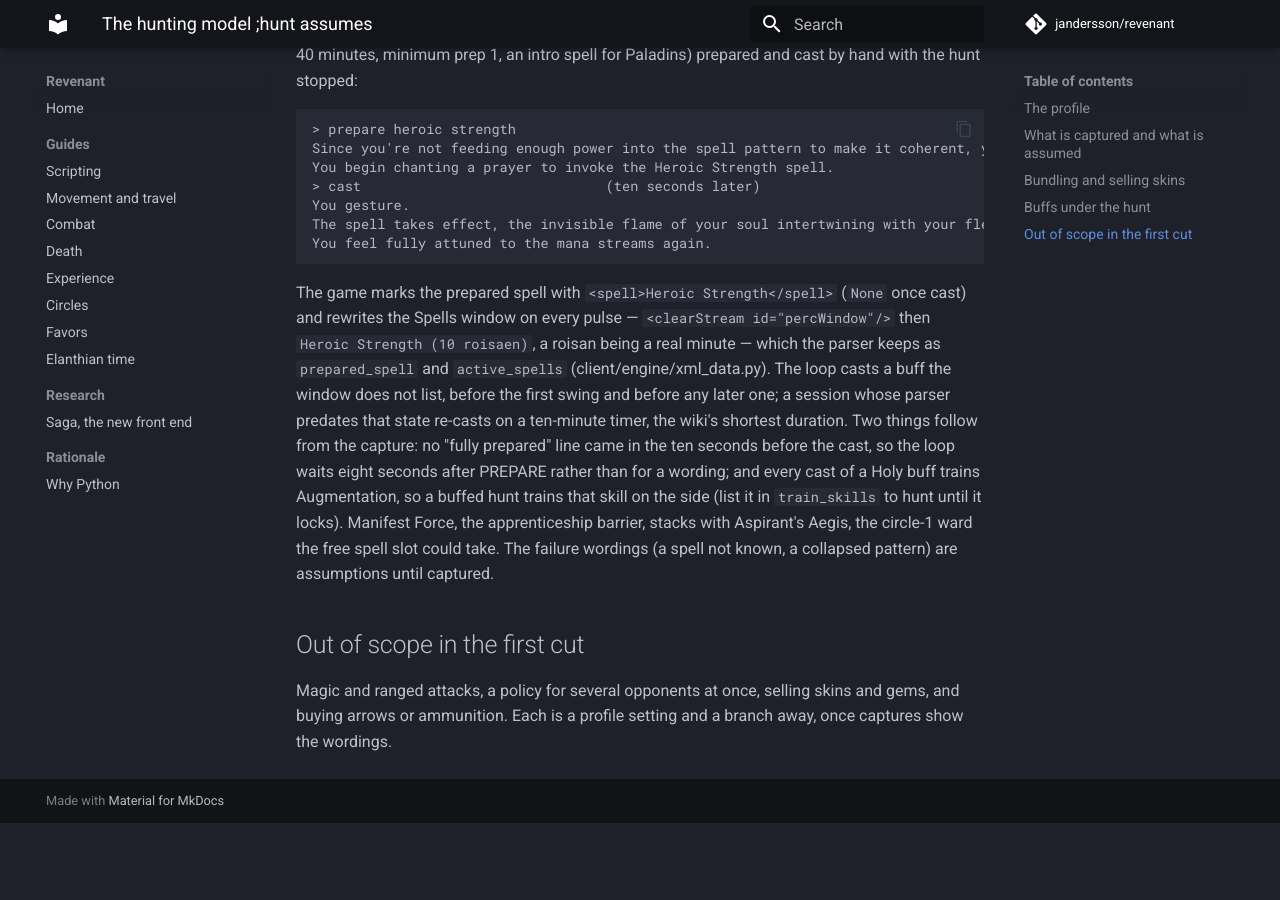
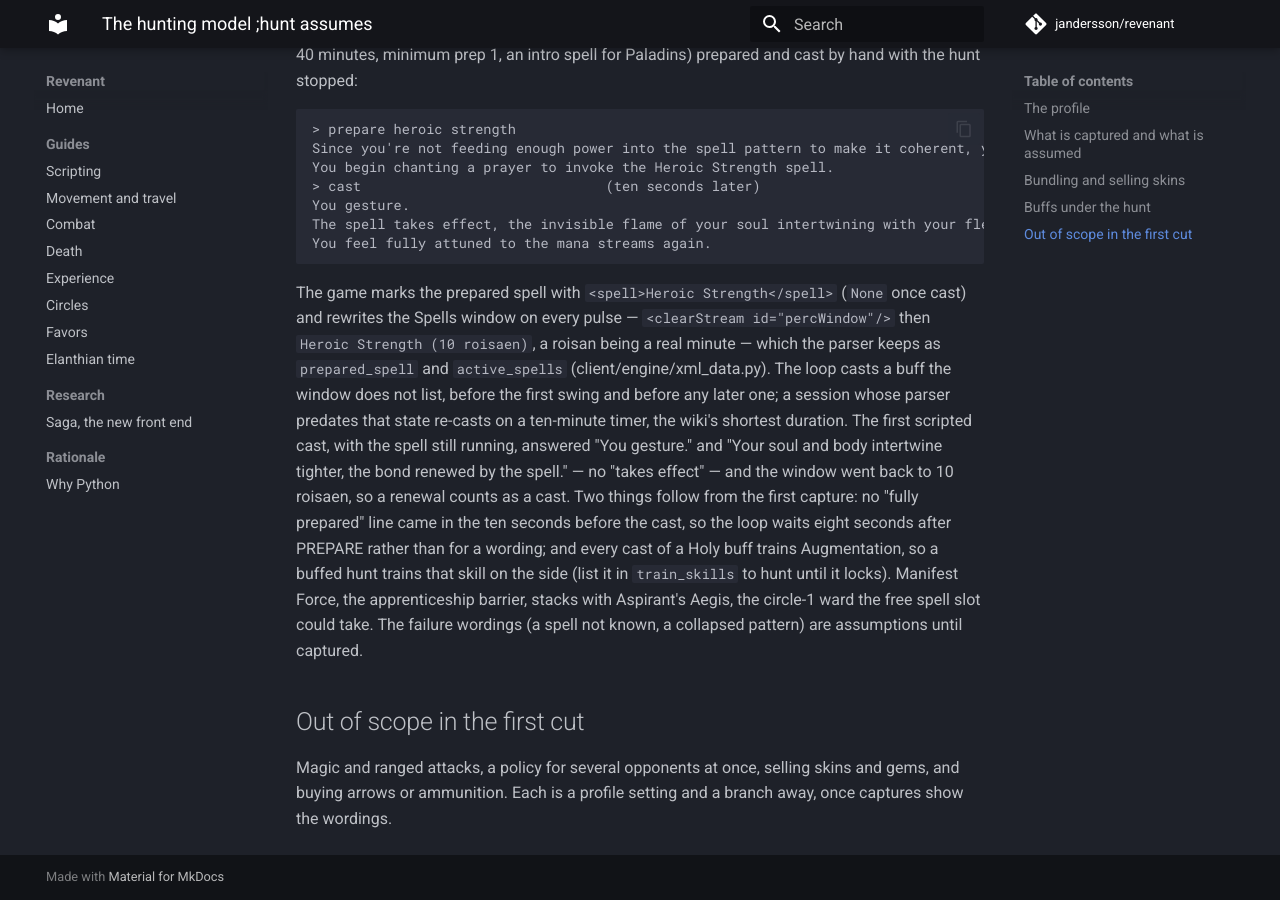
Before and after one commit to jandersson/revenant, an MkDocs documentation site: the page built from docs/hunting.md, in a window 1280 px wide and 900 px high, scrolled down 4677 px. Built offline with MkDocs 1.6.1 and Material for MkDocs 9.7.7, drawn with Linux system fonts in a browser that asks for light colours; comment, search, counter and statistics services are not loaded; before the commit the page ends 5500 px from its top, so only the background shows below that.

Commit message:
fix(hunt): a renewed buff counts as cast
The first scripted cast found Heroic Strength still running and the
game answered "You gesture." and "Your soul and body intertwine
tighter, the bond renewed by the spell." with no "takes effect";
the window went back to its full time. Both wordings are success now.

Co-Authored-By: Claude Fable 5.1 <noreply@anthropic.com>

```diff
--- a/docs/hunting.md
+++ b/docs/hunting.md
@@ -217,8 +217,12 @@ a roisan being a real minute — which the parser keeps as
 `prepared_spell` and `active_spells` (client/engine/xml_data.py). The
 loop casts a buff the window does not list, before the first swing
 and before any later one; a session whose parser predates that state
-re-casts on a ten-minute timer, the wiki's shortest duration. Two
-things follow from the capture: no "fully prepared" line came in the
+re-casts on a ten-minute timer, the wiki's shortest duration. The
+first scripted cast, with the spell still running, answered "You
+gesture." and "Your soul and body intertwine tighter, the bond renewed
+by the spell." — no "takes effect" — and the window went back to 10
+roisaen, so a renewal counts as a cast. Two things follow from the
+first capture: no "fully prepared" line came in the
 ten seconds before the cast, so the loop waits eight seconds after
 PREPARE rather than for a wording; and every cast of a Holy buff
 trains Augmentation, so a buffed hunt trains that skill on the side
```
Also changed, not shown: 1 other file.
